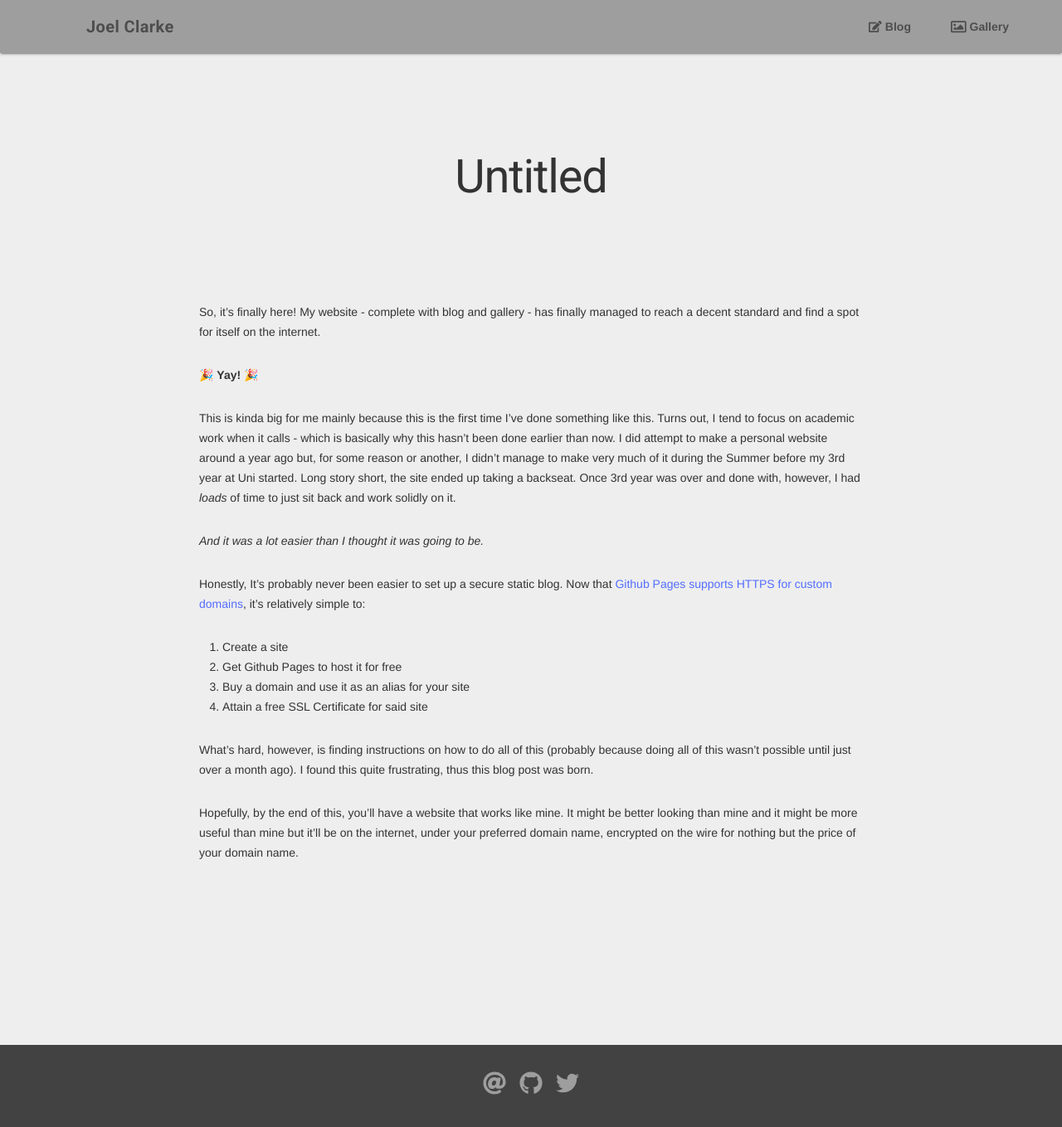
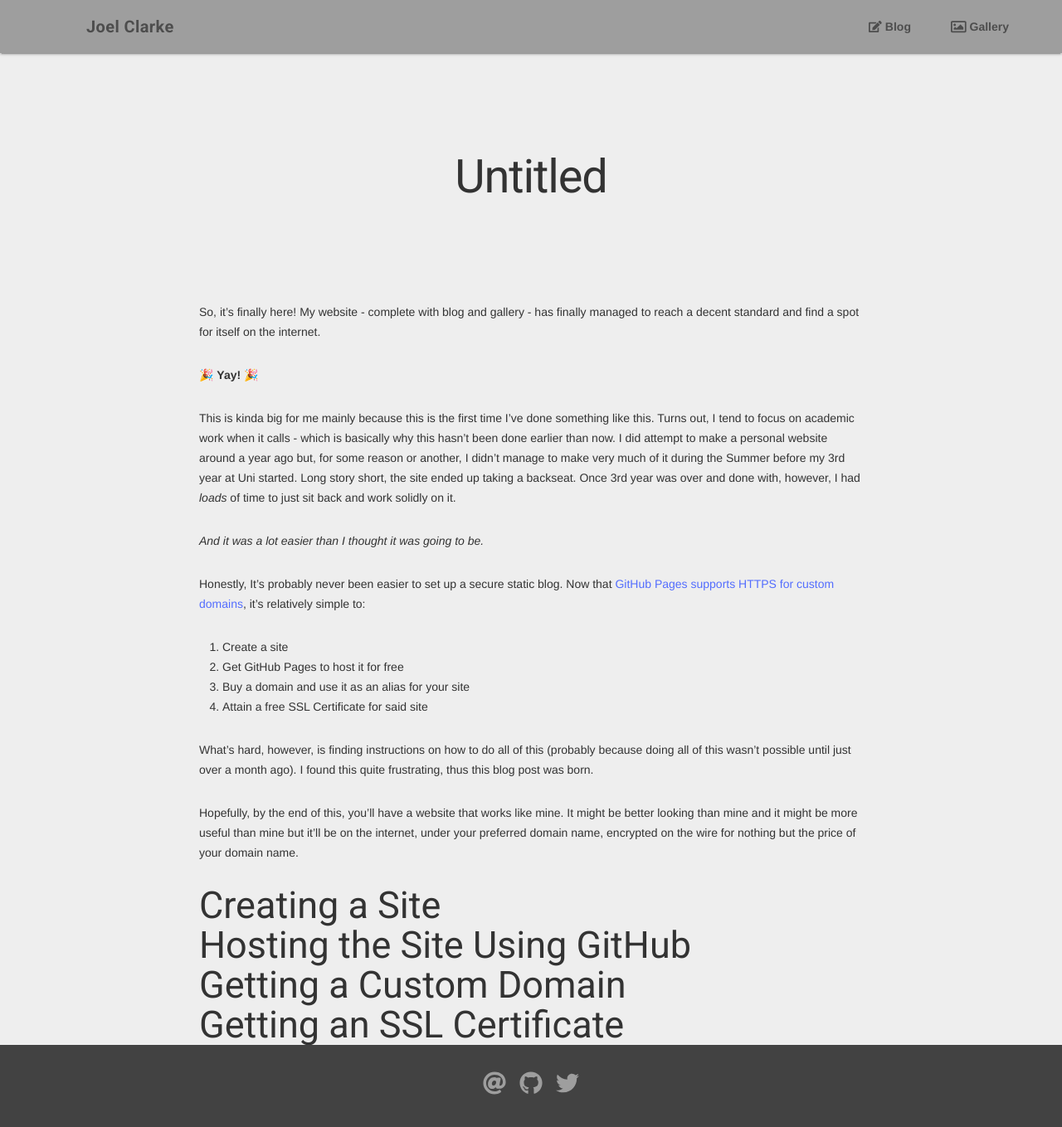
Before and after one commit to DarthEmpty/joelclarke.co.uk, a Jekyll site: the page built from _posts/2018-06-14-untitled.md, in a window 1280 px wide. Shown: the whole page at 83% size. Built offline with Jekyll 4.4.1, drawn with Linux system fonts in a browser that asks for light colours; nearby versions of some CDN libraries; emoji names are drawn with the system emoji font.

Commit message:
Fix h2 layout and finish intro to new post

```diff
--- a/_posts/2018-06-14-untitled.md
+++ b/_posts/2018-06-14-untitled.md
@@ -10,13 +10,21 @@ This is kinda big for me mainly because this is the first time I've done somethi
 
 *And it was a lot easier than I thought it was going to be.*
 
-Honestly, It's probably never been easier to set up a secure static blog. Now that [Github Pages supports HTTPS for custom domains](https://blog.github.com/2018-05-01-github-pages-custom-domains-https/), it's relatively simple to:
+Honestly, It's probably never been easier to set up a secure static blog. Now that [GitHub Pages supports HTTPS for custom domains](https://blog.github.com/2018-05-01-github-pages-custom-domains-https/), it's relatively simple to:
 
 1. Create a site
-2. Get Github Pages to host it for free
+2. Get GitHub Pages to host it for free
 3. Buy a domain and use it as an alias for your site
 4. Attain a free SSL Certificate for said site
 
 What's hard, however, is finding instructions on how to do all of this (probably because doing all of this wasn't possible until just over a month ago). I found this quite frustrating, thus this blog post was born.
 
 Hopefully, by the end of this, you'll have a website that works like mine. It might be better looking than mine and it might be more useful than mine but it'll be on the internet, under your preferred domain name, encrypted on the wire for nothing but the price of your domain name.
+
+## Creating a Site
+
+## Hosting the Site Using GitHub
+
+## Getting a Custom Domain
+
+## Getting an SSL Certificate
--- a/_sass/base.scss
+++ b/_sass/base.scss
@@ -9,7 +9,7 @@ body {
   display: flex;
 }
 
-p, ul, ol {
+p, ul, ol, h2 {
   max-width: 800px;
 }
 
@@ -20,6 +20,10 @@ ul {
 
 ol {
   padding-left: 2em;
+}
+
+h2 {
+  margin: auto;
 }
 
 a {
@@ -96,14 +100,14 @@ code {
 
 // Tablet Detail Width
 @media only screen and (max-width: 960px) and (min-width: 401px) {
-  p, ul, ol {
+  p, ul, ol, h2 {
     margin: 2em;
   }
 }
 
 // Mobile Detail Width
 @media only screen and (max-width: 400px) {
-  p, ul, ol {
+  p, ul, ol, h2 {
     margin: 2em 1em;
   }
 }
```
Also changed, not shown: 1 other file.
